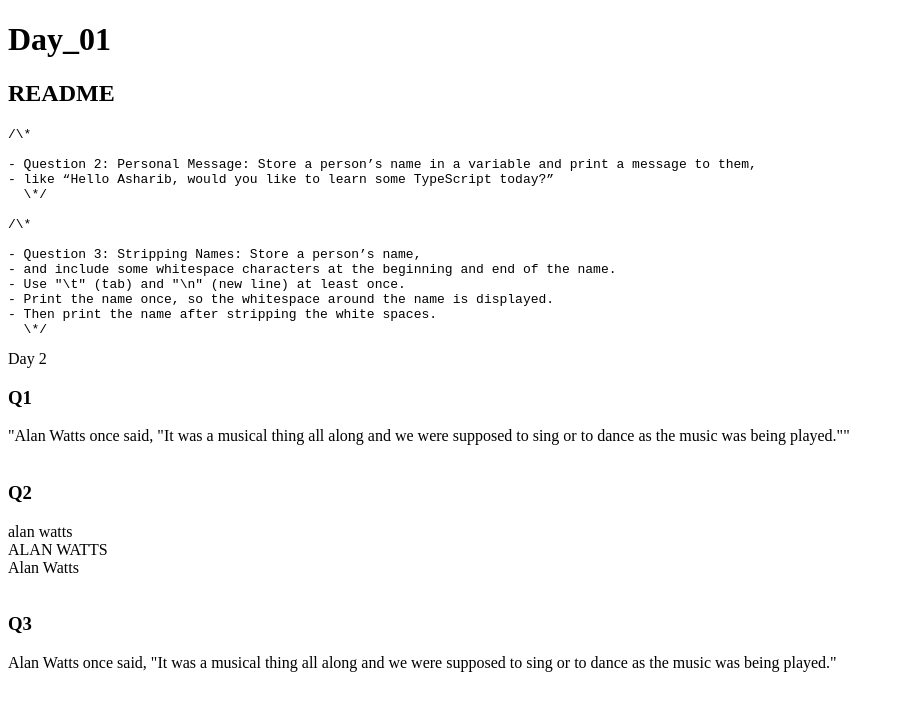
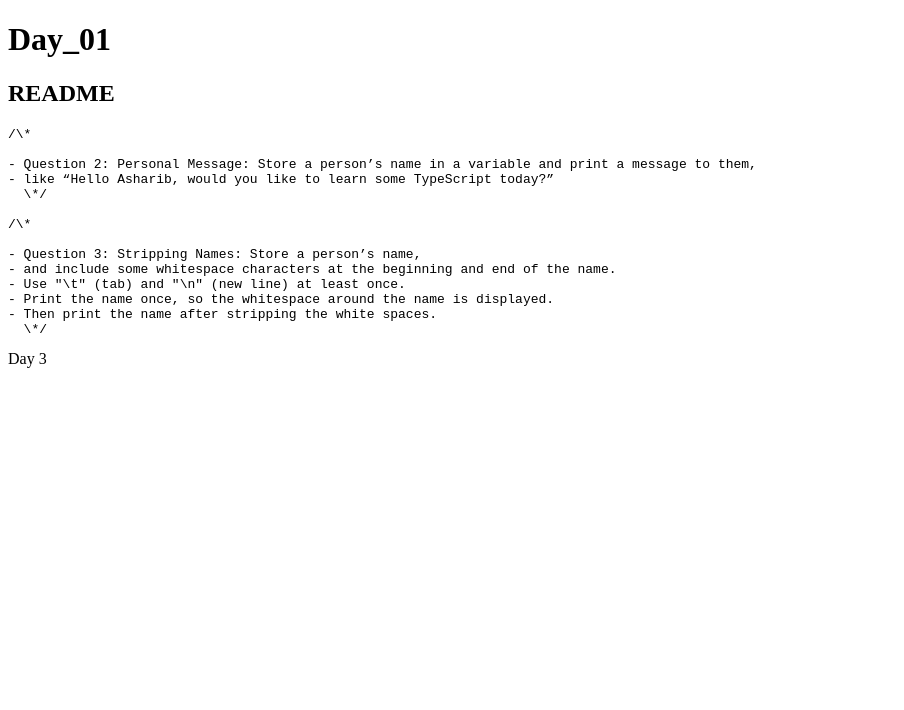
Before and after one commit to ayseboogie/daysOfCode, a Next.js app: page /Day_01 in a window 1280 px wide. Shown: the top 710 px of the page, without its empty margins (0-904 px from the left). Built offline with nearby package versions, Linux system fonts and the light colour scheme.

Commit message:
setting up day 3 and updating readme

```diff
--- a/src/pages/[day].tsx
+++ b/src/pages/[day].tsx
@@ -3,7 +3,7 @@ import fs from "fs";
 import path from "path";
 import { useRouter } from "next/router";
 import React from "react";
-import DayTwo from "../../public/Day_02/answers";
+import DayThree from "../../public/Day_03/answers";
 
 interface Props {
   readmeContent: string;
@@ -19,7 +19,7 @@ const DayPage: React.FC<Props> = ({ readmeContent }) => {
       <h2>README</h2>
       <pre>{readmeContent}</pre>
 
-      <DayTwo />
+      <DayThree />
     </div>
   );
 };
```
Also changed, not shown: 1 other file (tests, documents, lock files or other folders).
